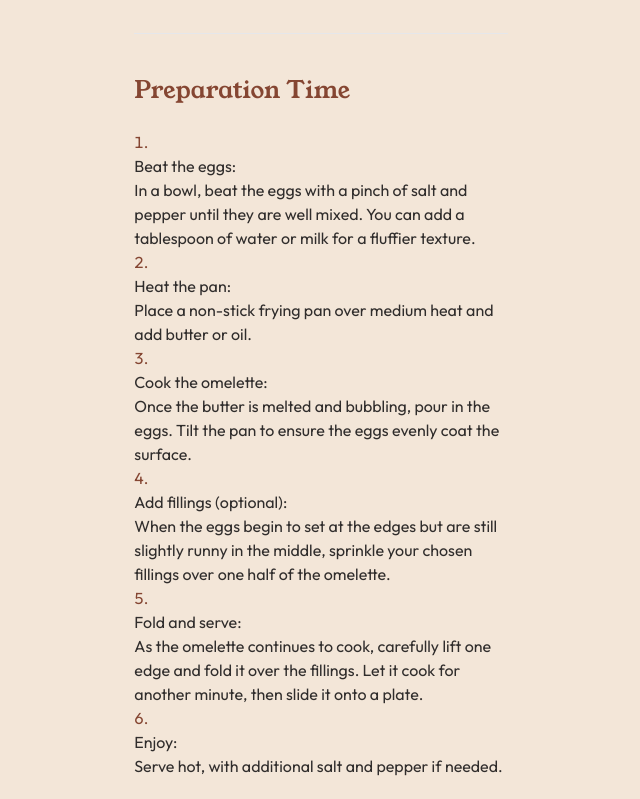
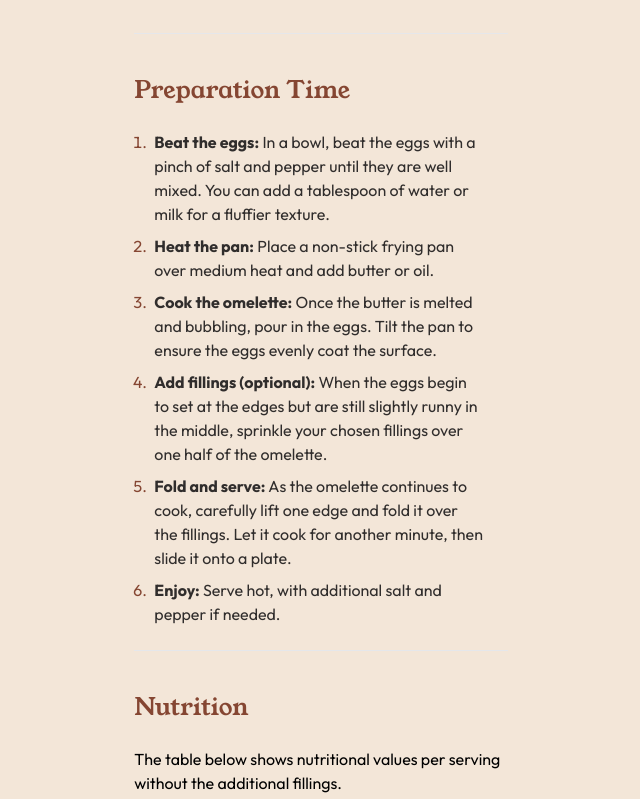
Before and after one commit to mbtenkorang/recipe-page, a Vue app: page / in a window 1280 px wide. Shown: the part 1020-1819 px from the top of the page, without its empty margins (319-959 px from the left). Built offline with nearby package versions, Linux system fonts and the light colour scheme.

Commit message:
Adjust styling for instructionsComponent

```diff
--- a/src/components/InstructionsComponent.vue
+++ b/src/components/InstructionsComponent.vue
@@ -8,11 +8,10 @@ const props = defineProps({
 <template>
     <div class="mb-10 pb-6 border-b borger-wengebrown">
         <h2 class="font-serif text-2xl text-nutmeg mb-6">Preparation Time</h2>
-        <div>
-            <ol class="list-decimal list-inside marker:text-nutmeg text-darkcharcoal">
-                <li v-for="(value,key,index) in instructionSteps" :key="index+110">
-                    <p>{{ key }}:</p>
-                    <span>{{ value }}</span>
+        <div class="ml-4 mr-6">
+            <ol class="list-decimal list-outside marker:text-nutmeg text-darkcharcoal">
+                <li v-for="(value,key,index) in instructionSteps" :key="index+110" class=" mb-2 last:mb-0">
+                    <p class="text-pretty ml-1"><span class="font-bold">{{ key }}:</span> {{ value }}</p>
                 </li>
             </ol>
         </div>
```
